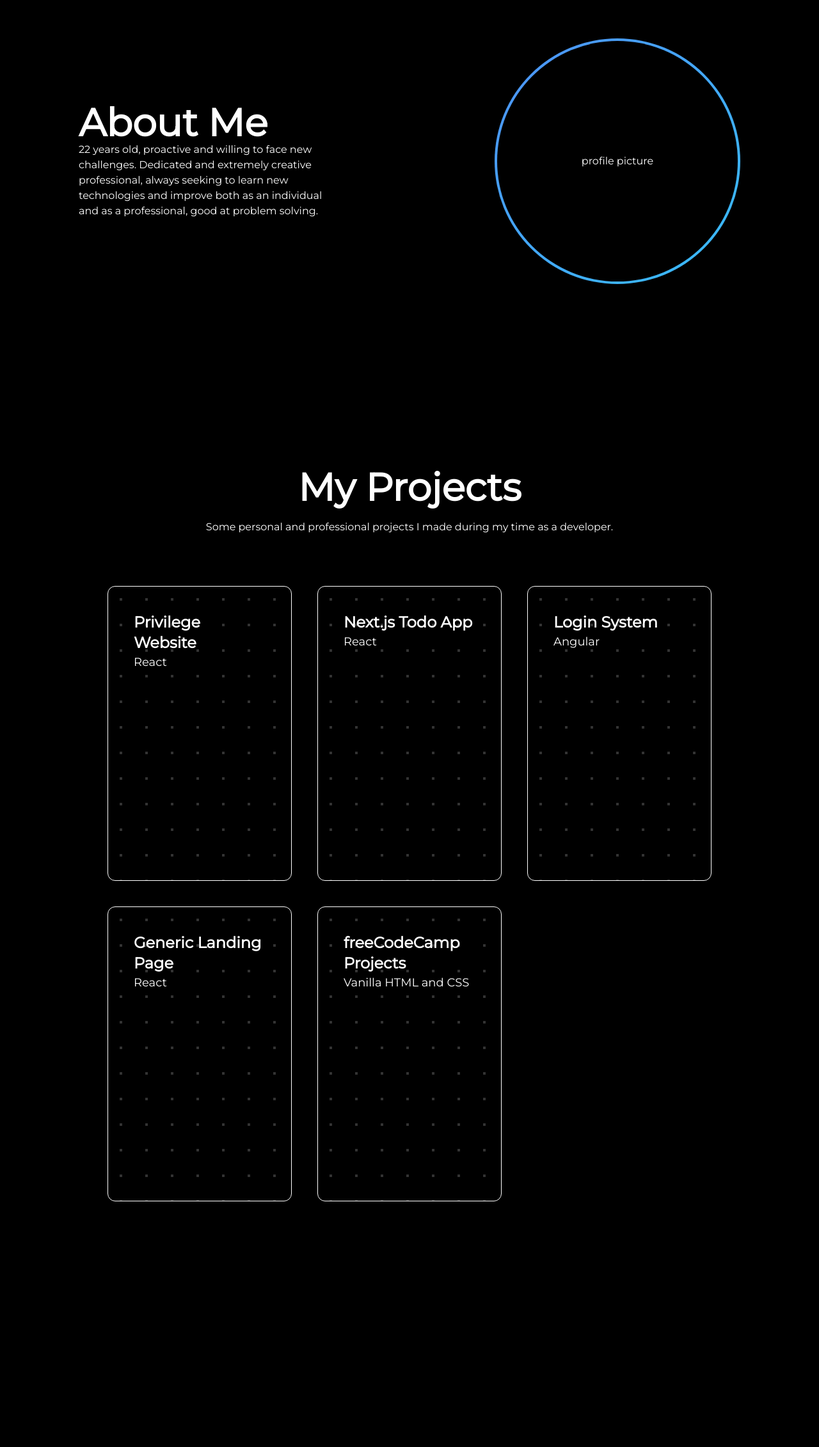
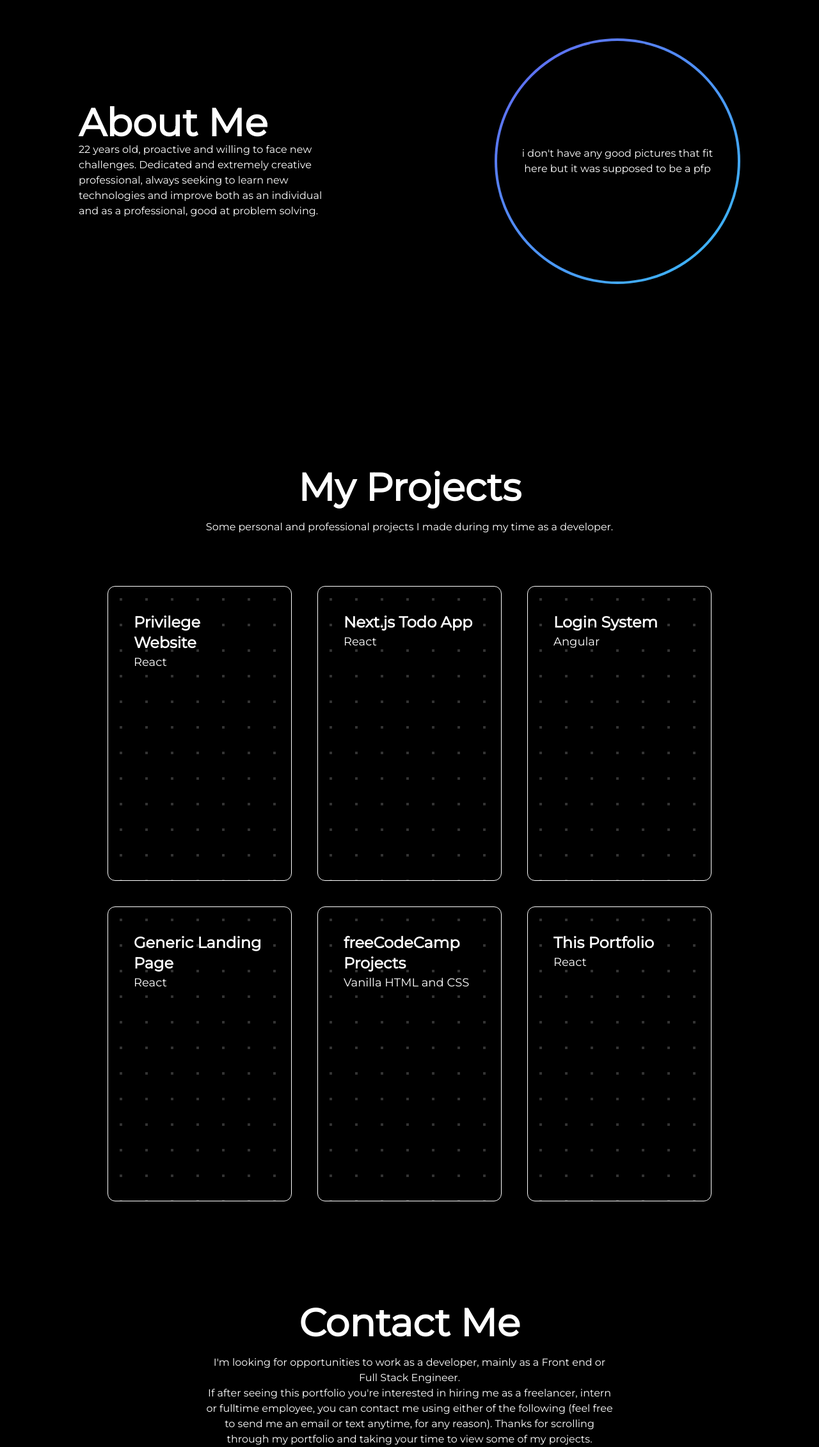
Before and after one commit to rodrfentanes21/my-portfolio, a Next.js app: page / in a window 1280 px wide. Shown: the part 948-3210 px from the top of the page at 64% size. Before the commit the page ends 2906 px from the top, so only its background shows below. Built offline with nearby package versions, Linux system fonts and the light colour scheme.

Commit message:
added Contact Section

```diff
--- a/components/AboutMe.tsx
+++ b/components/AboutMe.tsx
@@ -60,10 +60,10 @@ export default function AboutMe() {
       <motion.div
         initial={{ opacity: 0 }}
         animate={animation2}
-        className=" bg-gradient-to-br from-[#4e92f5] to-[#38bdf8] rounded-full w-96 aspect-square grid place-items-center"
+        className=" bg-gradient-to-br from-[#6366f1] via-[#4e92f5] to-[#38bdf8] rounded-full w-96 aspect-square grid place-items-center"
       >
-        <div className=" rounded-full w-[98%] aspect-square grid place-items-center bg-black">
-          profile picture
+        <div className=" rounded-full w-[98%] aspect-square grid place-items-center bg-black text-center">
+          i don&#39;t have any good pictures that fit <br/> here but it was supposed to be a pfp
         </div>
       </motion.div>
     </section>
--- /dev/null
+++ b/components/Contact.tsx
@@ -0,0 +1,45 @@
+import React from "react";
+import { useInView } from "react-intersection-observer";
+import { useEffect } from "react";
+import { motion } from "framer-motion";
+import { useAnimation } from "framer-motion";
+import ContactCard from "./ContactCard";
+
+export default function Contact() {
+    const { ref, inView } = useInView({
+        threshold: 0.3,
+      });
+      const animation = useAnimation();
+
+      useEffect(() => {
+        if (inView) {
+          animation.start({
+            opacity: 1,
+            transition: {
+              delay: 1,
+              duration: 2,
+            },
+          });
+        }
+      }, [inView, animation]);
+
+      return (
+        <section
+          ref={ref}
+          className="flex flex-col items-center  justify-center w-screen lg:w-full pt-20"
+          id="contact"
+        >
+          <motion.div
+            className="text-6xl font-bold text-center flex flex-col justify-center items-center"
+            initial={{ opacity: 0 }}
+            animate={animation}
+          >
+            <h2>Contact Me</h2>
+            <p className="text-base pt-5 font-normal w-1/2">
+                I&#39;m looking for opportunities to work as a developer, mainly as a Front end or Full Stack Engineer. <br /> If after seeing this portfolio you&#39;re interested in hiring me as a freelancer, intern or fulltime employee, you can contact me using either of the following (feel free to send me an email or text anytime, for any reason). Thanks for scrolling through my portfolio and taking your time to view some of my projects.
+            </p>
+            {/* <ContactCard /> */}
+          </motion.div>
+        </section>
+  )
+}
--- /dev/null
+++ b/components/ContactCard.tsx
@@ -0,0 +1,7 @@
+import React from 'react'
+
+export default function ContactCard() {
+  return (
+    <div>ContactCard</div>
+  )
+}
--- a/components/Header.tsx
+++ b/components/Header.tsx
@@ -15,7 +15,7 @@ export default function Header() {
         <Link href="#projects" scroll={false} className='border-b-2 border-transparent hover:border-b-2 hover:border-indigo-500  hover:text-indigo-500'>
           Projects
         </Link>
-        <Link href="#home" scroll={false} className='border-b-2 border-transparent hover:border-b-2 hover:border-indigo-500  hover:text-indigo-500'>
+        <Link href="#contact" scroll={false} className='border-b-2 border-transparent hover:border-b-2 hover:border-indigo-500  hover:text-indigo-500'>
           Contact
         </Link>
       </nav>
--- a/components/ProjectCard.tsx
+++ b/components/ProjectCard.tsx
@@ -3,7 +3,7 @@ import styles from "../styles/Card.module.css";
 
 export default function ProjectCard(props: any) {
   return (
-    <a className="group" href={props.Link} target="__blank">
+    <div className="group">
       <div className={styles.card}>
         <div className={styles.cardgradient}></div>
         <div className={styles.cardcontent}>
@@ -78,6 +78,6 @@ export default function ProjectCard(props: any) {
           </div>
         </div>
       </div>
-    </a>
+    </div>
   );
 }
--- a/components/Projects.tsx
+++ b/components/Projects.tsx
@@ -58,14 +58,12 @@ export default function Projects() {
           language="React"
           content="Responsive website developed for Privilege Construtora, a brazilian construction company, my first professional paid project,
           (since this is a professional project made for a third-party company, they may not want to have the code exposed publically, therefore the repository is private and will not be available here)."
-          Link="https://privilege.vercel.app/"
           mainLink="https://privilege.vercel.app/"
         />
         <ProjectCard
           title="Next.js Todo App"
           language="React"
           content="This is an unfinished project. My first experience using Next.js and Vercel, Good project to learn the fundamentals of react and some Next.js exclusive functionalities, also helped me get used to TailwindCSS"
-          Link="https://nextjs-todo-six-pi.vercel.app/"
           mainLink="https://nextjs-todo-six-pi.vercel.app/"
           gitHubLink="https://github.com/rodrfentanes21/nextjs-todo"
         />
@@ -73,7 +71,6 @@ export default function Projects() {
           title="Login System"
           language="Angular"
           content="FullStack Login page, made using Angular, Bootstrap, Node.js, Express, Mongoose and MongoDB. This Project is divided in 2 repos (front and backend)"
-          Link="https://github.com/rodrfentanes21/cadastro_wevo"
           gitHubLink="https://github.com/rodrfentanes21/cadastro_wevo"
           gitHubLink2="https://github.com/rodrfentanes21/backend_wevo"
         />
@@ -81,7 +78,6 @@ export default function Projects() {
           title="Generic Landing Page"
           language="React"
           content="Generic T-Shirt Landing page, my first project using TailwindCSS, deployed with Firebase"
-          Link="https://tailwindproductpage.web.app"
           mainLink="https://tailwindproductpage.web.app"
           gitHubLink="https://github.com/rodrfentanes21/tailwindproj"
         />
@@ -89,7 +85,12 @@ export default function Projects() {
           title="freeCodeCamp Projects"
           language="Vanilla HTML and CSS"
           content="Projects made in order to get the freeCodeCamp Responsive Web Design Certification."
-          Link="https://github.com/rodrfentanes21/fccprojects"
+          gitHubLink="https://github.com/rodrfentanes21/fccprojects"
+        />
+        <ProjectCard
+          title="This Portfolio"
+          language="React"
+          content="Portfolio made using Next.js, Tailwind, Framer Motion, and a bit of pure CSS"
           gitHubLink="https://github.com/rodrfentanes21/fccprojects"
         />
       </motion.div>
--- a/pages/index.tsx
+++ b/pages/index.tsx
@@ -5,6 +5,7 @@ import Intro from "../components/Intro";
 import AboutMe from "../components/AboutMe";
 import Header from "../components/Header";
 import Projects from "../components/Projects";
+import Contact from "../components/Contact";
 
 export default function Home() {
 
@@ -19,6 +20,7 @@ export default function Home() {
       <Intro />
       <AboutMe />
       <Projects />
+      <Contact />
     </div>
   );
 }
```
